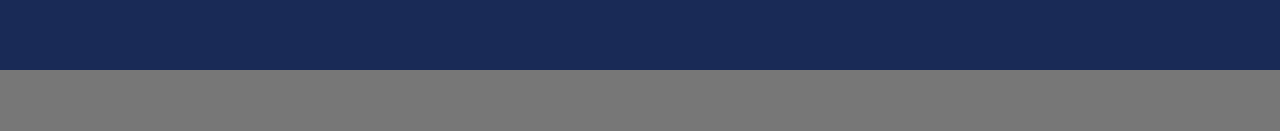
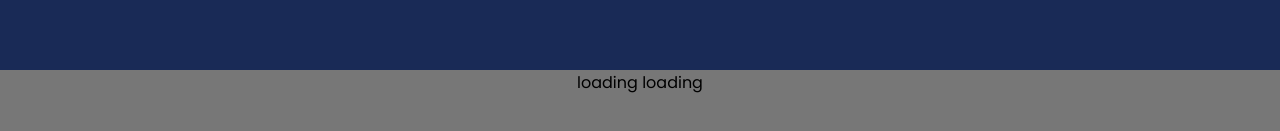
Before and after one commit to a4my/animations, a plain HTML site: page index.html in a window 1280 px wide. Shown: the part 11714-11845 px from the top of the page. Drawn offline with Linux system fonts and the light colour scheme.

Commit message:
Created a new animation markup

```diff
--- a/index.html
+++ b/index.html
@@ -226,5 +226,10 @@
         <h2 class="text-33">Background Animation</h2>
       </div>
     </section>
+
+    <div class="animation-34">
+      <span class="top-half">loading</span>
+      <span class="bottom-half">loading</span>
+    </div>
   </body>
 </html>
```
